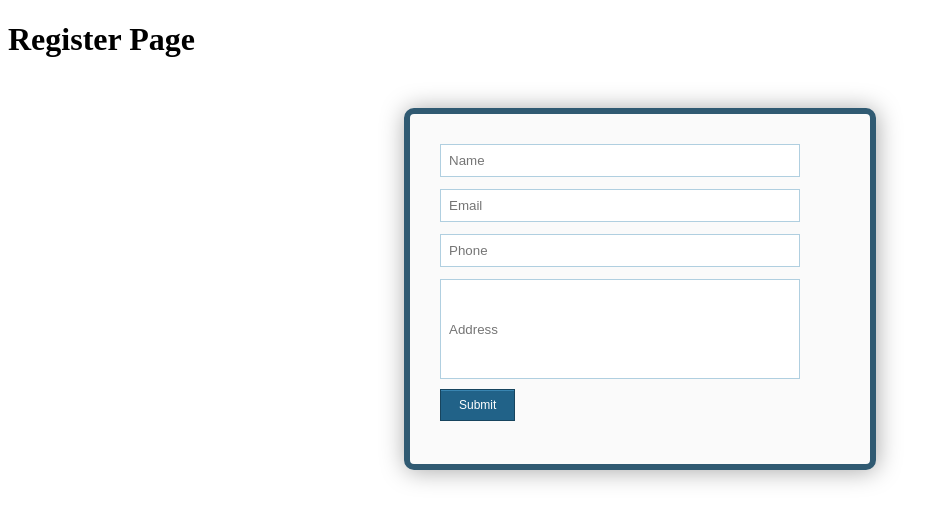
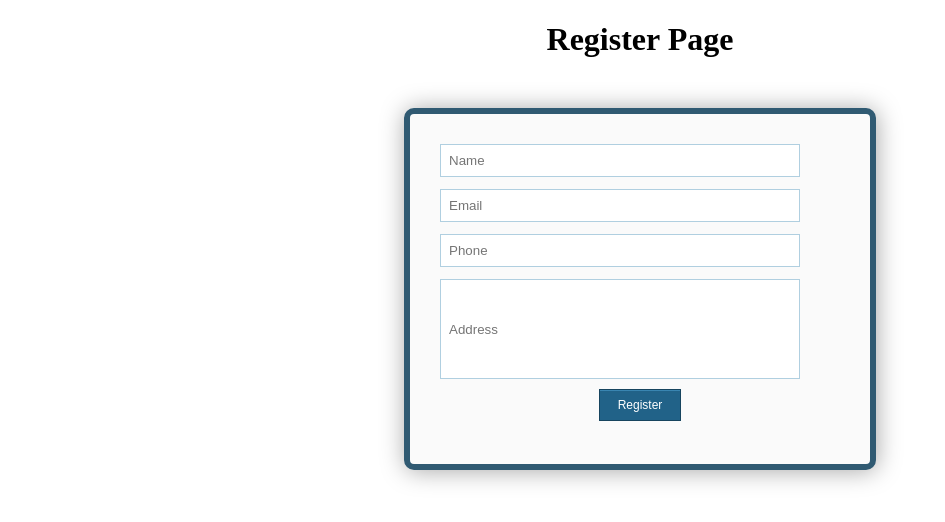
Before and after one commit to Ramteja0035/Shoppy, a website: page register.html in a window 1280 px wide. Shown: the whole page, without its empty margins (0-945 px from the left). Drawn offline with Linux system fonts and the light colour scheme.

Commit message:
Update register.html

```diff
--- a/register.html
+++ b/register.html
@@ -2,6 +2,9 @@
 <html>
     <head>
     <style>
+    .hi{
+    text-align: center;
+    }
     .form-style-9{
 	max-width: 400px;
 	background: #FAFAFA;
@@ -75,7 +78,7 @@
 </style>
     </head>
     <body>
-        <h1>Register Page</h1>
+        <h1 class="hi">Register Page</h1>
         <form class="form-style-9">
 <ul>
 <li>
@@ -91,8 +94,8 @@
 <li>
 <input type="text" name="field3" class="field-style field-full align-none" placeholder="Address" />
 </li>
-<li>
-<input type="submit" value="Submit" />
+<li class="hi">
+<input type="submit" value="Register" />
 </li>
 </ul>
 </form>
```
